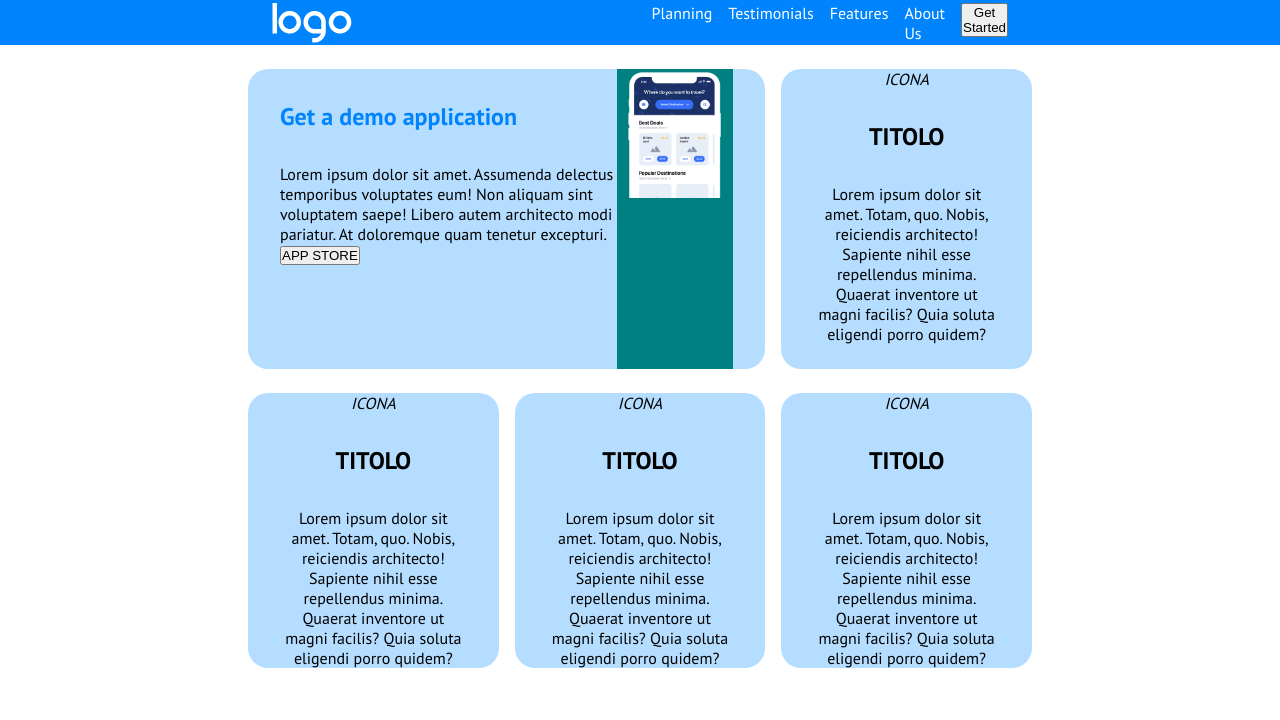
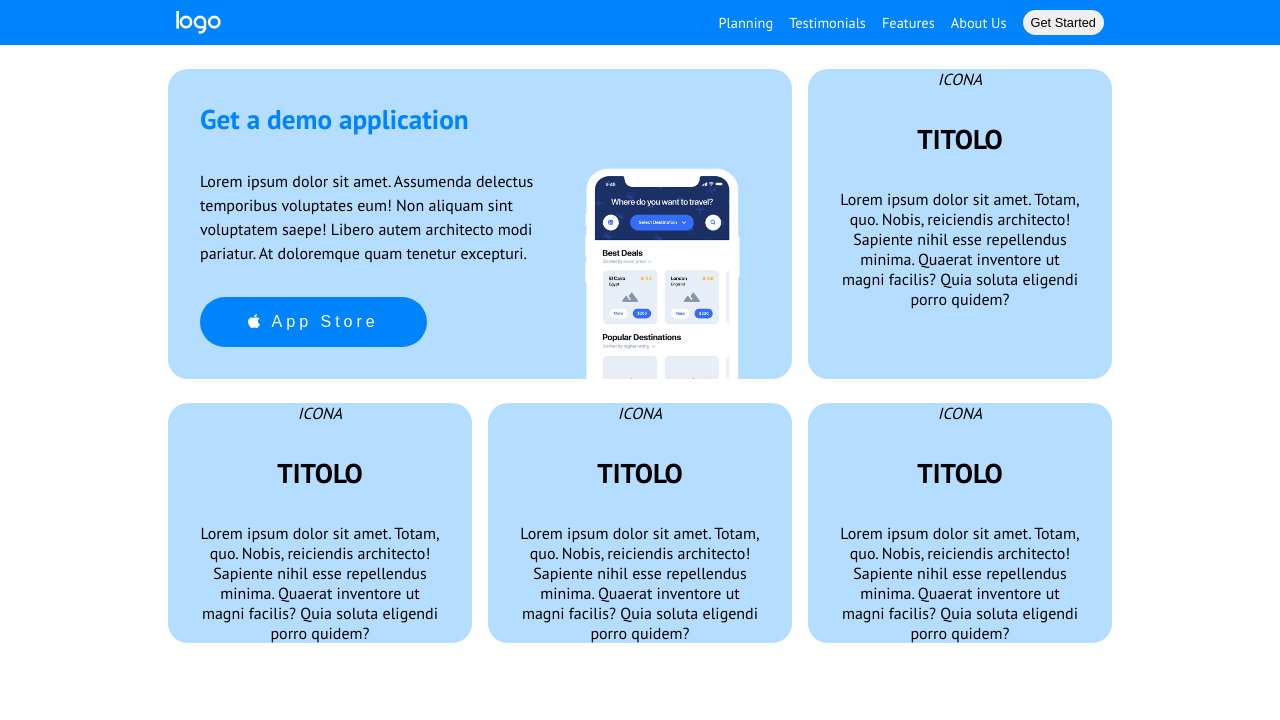
Before and after one commit to LucaMarchesani/htmlcss-responsive-layout, a plain HTML site: page index.html in a window 1280 px wide. Shown: the top 720 px of the page. Drawn offline with Linux system fonts and the light colour scheme.

Commit message:
add: nav-contents

```diff
--- a/css/style.css
+++ b/css/style.css
@@ -32,20 +32,13 @@ div.header{
     width: 100%;
     height: 90px;
     background-color: #0084fd;
+    justify-content: space-between;
 }
 
 .logo,
 .navbar{
-    width: 50%;
-    height: 100%;
     align-items: center;
     padding: 0 2rem 0 2rem;
-
-}
-
-.navbar{
-    justify-content: flex-end;
-    color: white;
 }
 
 .navbar>ul{
@@ -55,6 +48,16 @@ div.header{
 
 .navbar ul>li{
     margin-left: 1rem;
+    font-size: .9rem;
+    color: #ffffff;
+}
+
+.navbar>button{
+    display: none;
+    border: none;
+    padding: .3rem .5rem;
+    border-radius: 20px;
+    font-size: .8rem;
 }
 
 div.card{
@@ -66,17 +69,31 @@ div.card{
 
 h2{
     padding: 2rem 0 2rem 0;
+    font-size: 1.7rem;
+}
+
+article.text>button{
+    border: none;
+    padding: 1rem 3rem;
+    margin: 2rem 0;
+    background-color: #0084fd;
+    color: white;
+    border-radius: 25px;
+    font-size: 1rem;
+    letter-spacing: 4px;
+}
+
+article.text>p{
+    line-height: 1.5rem;
+}
+
+figure.pic{
 
 }
 
-div.pic{
+figure.pic>img{
     width: 100%;
-    height: 300px;
-    background-color: teal;
-}
-
-div.pic>img{
-    width: 100%;
+    vertical-align: bottom;
 }
 
 div.icon{
@@ -179,6 +196,7 @@ section.free{
         width: 100%;
     }
 
+
     .cards{
         display: flex;
         flex-wrap: wrap;
@@ -250,23 +268,33 @@ section.free{
 
     div.header{
         height: 45px;
+        padding: 0 9rem 0 9rem;
     }
 
-    div.header,
+    div.logo>img{
+        height: 50%;
+    }
+
     section.demo,
     section.big-pics,
     section.testimonials,
     section.benefits,
     section.about,
     section.free{
-        padding: 0 15rem 0 15rem;
+        padding: 0 10rem 0 10rem;
+    }
+
+    figure.pic{
+        display: flex;
+        align-items: flex-end;
     }
 
     .navbar>i{
         display: none;
     }
 
-    .navbar>ul{
+    .navbar>ul,
+    .navbar>button{
         display: flex;
     }
 
--- a/index.html
+++ b/index.html
@@ -27,8 +27,9 @@
                     <li>Testimonials</li>
                     <li>Features</li>
                     <li>About Us</li>
-                    <li><button>Get Started</button></li>
+                    <li></li>
                 </ul>
+                <button class="nav-button">Get Started</button>
             </nav>
         </div>
 
@@ -48,11 +49,14 @@
                             Libero autem architecto modi pariatur.
                             At doloremque quam tenetur excepturi.
                         </p>
-                        <button>APP STORE</button>
+                        <button>
+                            <i class="fa-brands fa-apple"></i>
+                            App Store
+                        </button>
                     </article>
-                    <div class="pic">
+                    <figure class="pic">
                         <img src="./img/phone.png" alt="">
-                    </div>
+                    </figure>
                 </div>
                 <div class="card t-center center">
                     <i>ICONA</i>
```
